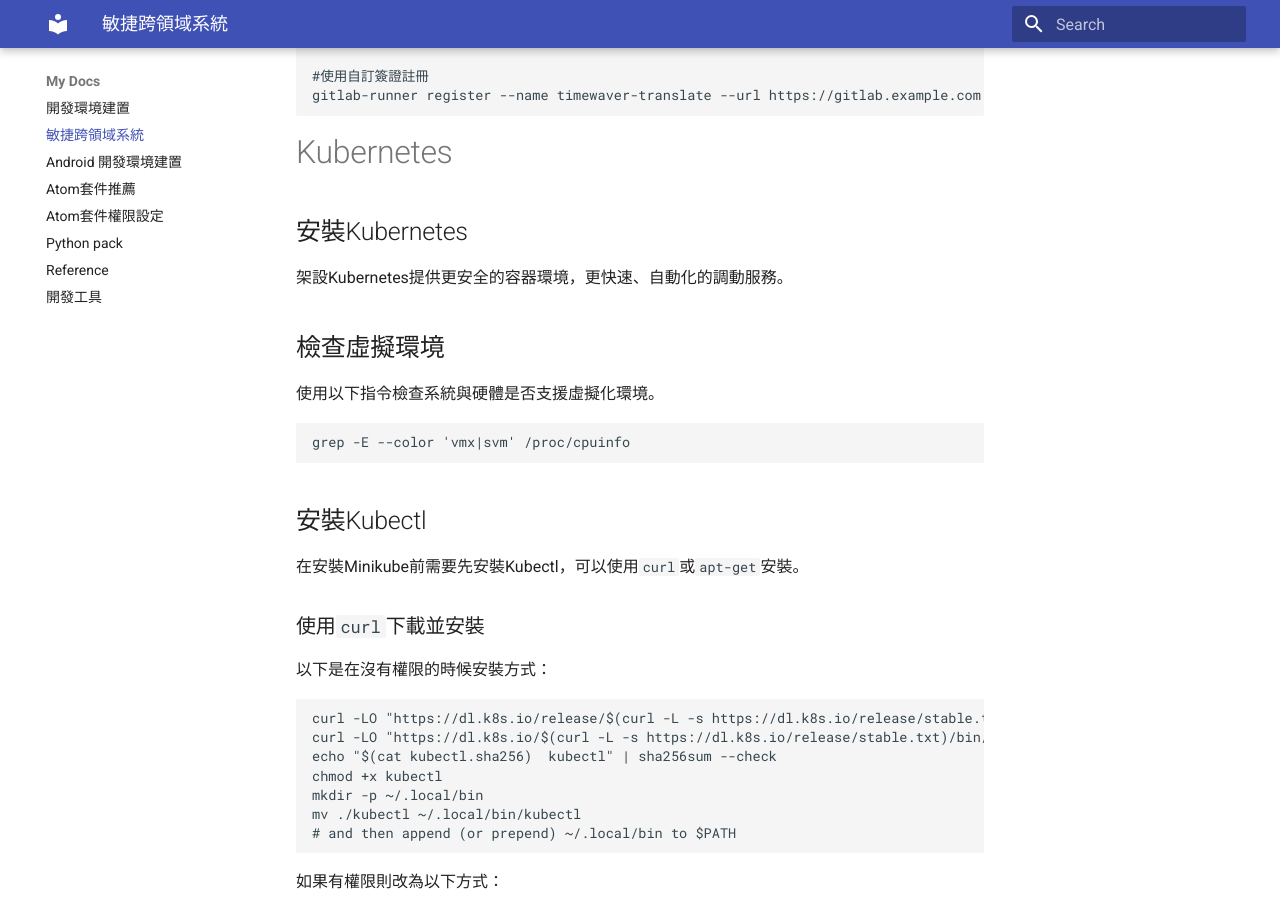
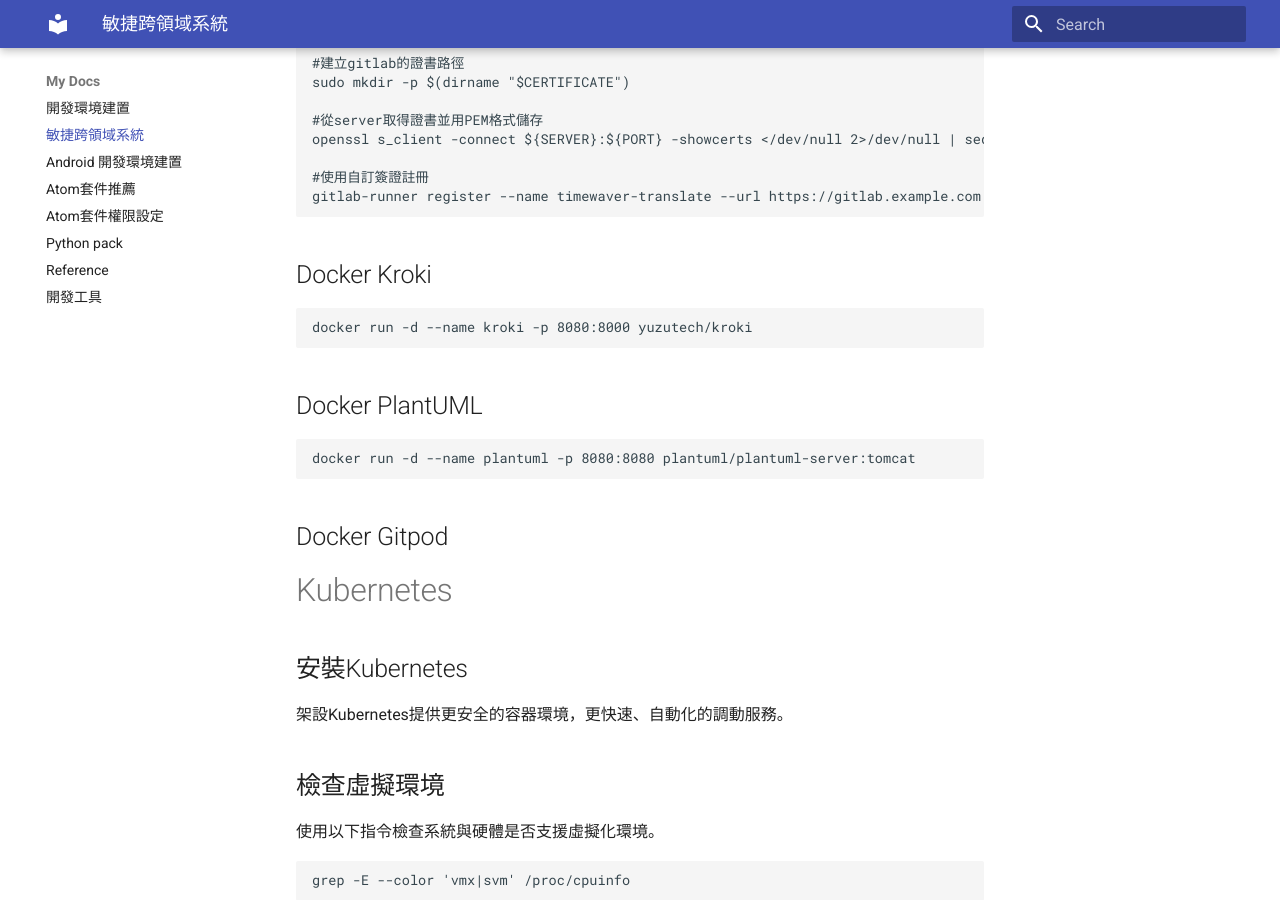
Before and after one commit to TSVS-Special-Topic-Group/Development-Environment-Build, an MkDocs documentation site: the page built from docs/agile-interdisciplinary-system.md, in a window 1280 px wide and 900 px high, scrolled down 13855 px. Built offline with MkDocs 1.6.1 and Material for MkDocs 9.7.7, drawn with Linux system fonts in a browser that asks for light colours; some of the changed text lies outside the part shown.

Commit message:
Relate # ! 提交將加入一些未來可能會用到的服務
修改項目:

模組:

````diff
--- a/docs/agile-interdisciplinary-system.md
+++ b/docs/agile-interdisciplinary-system.md
@@ -29,6 +29,9 @@
         - [GitLab進行還原](#gitlab進行還原)
       - [遺失或未備份`gitlab-secrets.json`問題](#遺失或未備份gitlab-secretsjson問題)
   - [Docker GitLab-Runner](#docker-gitlab-runner)
+  - [Docker Kroki](#docker-kroki)
+  - [Docker PlantUML](#docker-plantuml)
+  - [Docker Gitpod](#docker-gitpod)
 - [Kubernetes](#kubernetes)
   - [安裝Kubernetes](#安裝kubernetes)
   - [檢查虛擬環境](#檢查虛擬環境)
@@ -595,6 +598,20 @@ openssl s_client -connect ${SERVER}:${PORT} -showcerts </dev/null 2>/dev/null |
 gitlab-runner register --name timewaver-translate --url https://gitlab.example.com --registration-token mzR62nG88Lb4UzJek1xH --tls-ca-file=/etc/gitlab-runner/certs/gitlab.example.com.crt
 ```
 
+## Docker Kroki
+
+```
+docker run -d --name kroki -p 8080:8000 yuzutech/kroki
+```
+
+## Docker PlantUML
+
+```
+docker run -d --name plantuml -p 8080:8080 plantuml/plantuml-server:tomcat
+```
+
+## Docker Gitpod
+
 # Kubernetes
 ## 安裝Kubernetes
 架設Kubernetes提供更安全的容器環境，更快速、自動化的調動服務。
````
